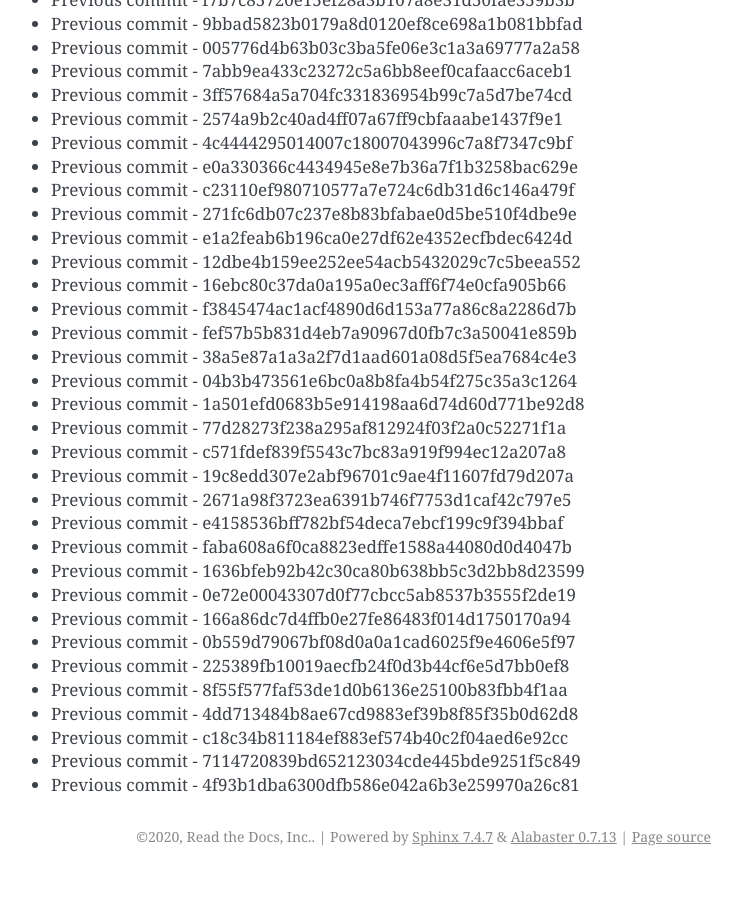
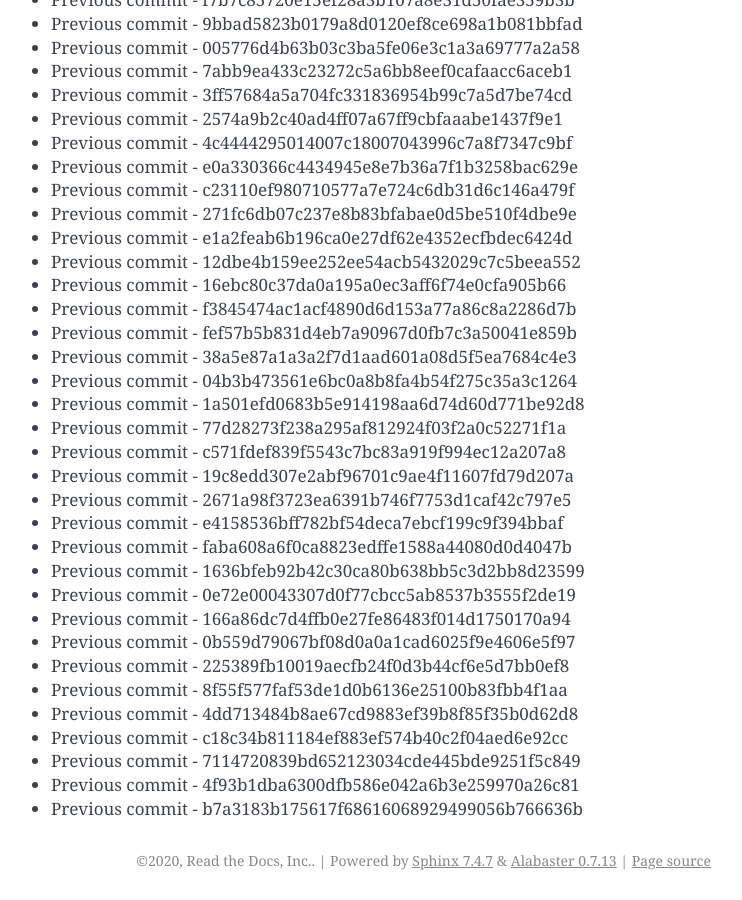
Before and after one commit to readthedocs/rtd-git-stresstest, a Sphinx documentation site: the page built from docs/updates.rst, in a window 1280 px wide and 900 px high, scrolled down 89061 px. Shown: the whole window, without its empty margins (399-1141 px from the left). Built offline with Sphinx 7.4.7, drawn with Linux system fonts in a browser that asks for light colours; before the commit the page ends 89937 px from its top, so only the background shows below that.

Commit message:
Generating commit from previous: b7a3183b175617f68616068929499056b766636b

```diff
--- a/docs/updates.rst
+++ b/docs/updates.rst
@@ -3774,3 +3774,4 @@ It can be tested for any performance characteristics.
 * Previous commit - c18c34b811184ef883ef574b40c2f04aed6e92cc
 * Previous commit - 7114720839bd652123034cde445bde9251f5c849
 * Previous commit - 4f93b1dba6300dfb586e042a6b3e259970a26c81
+* Previous commit - b7a3183b175617f68616068929499056b766636b
```
